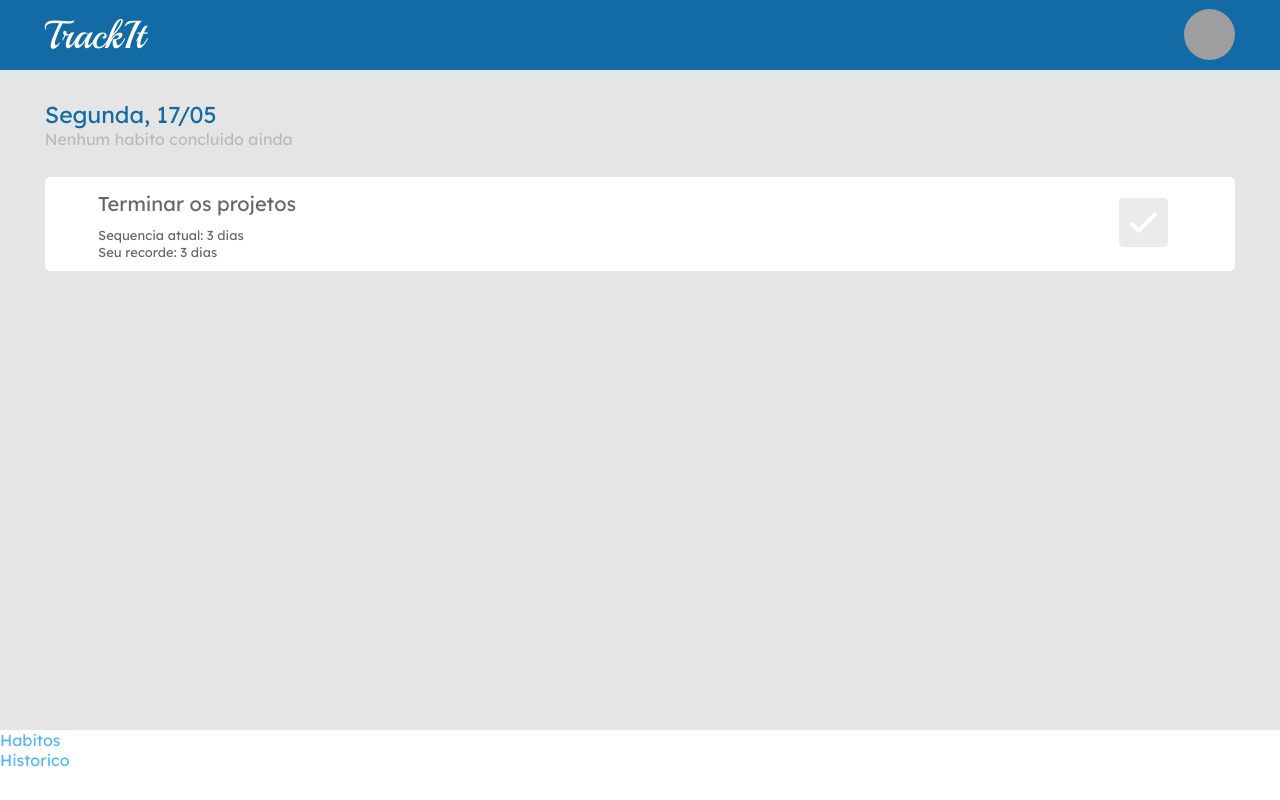
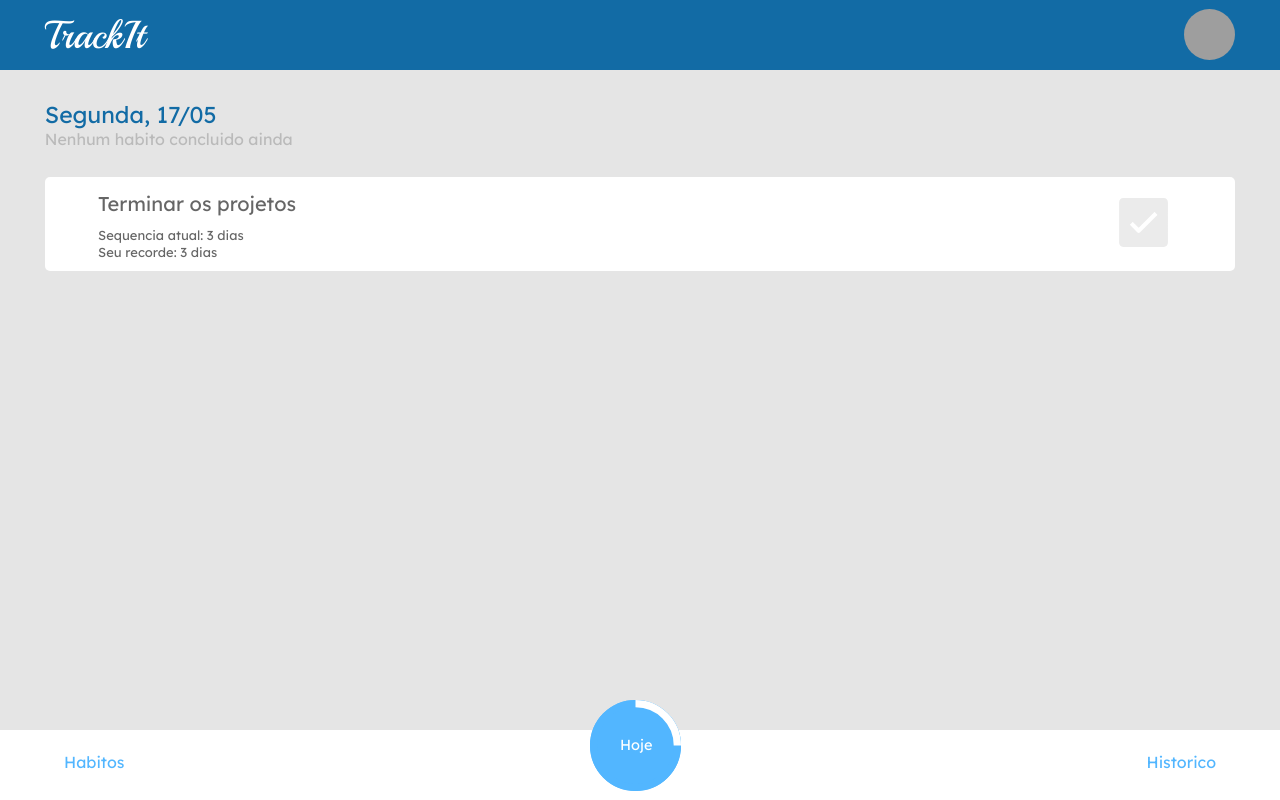
Before and after one commit to TeuPremium/TrackIt, a React (Create React App) app: page /hoje in a window 1280 px wide. Built offline with nearby package versions, Linux system fonts and the light colour scheme; grey boxes are pictures that could not be loaded.

Commit message:
Footer layout

```diff
--- a/package.json
+++ b/package.json
@@ -7,6 +7,7 @@
     "@testing-library/react": "^13.4.0",
     "@testing-library/user-event": "^13.5.0",
     "react": "^18.2.0",
+    "react-circular-progressbar": "^2.1.0",
     "react-dom": "^18.2.0",
     "react-global-style": "^0.2.1",
     "react-icons": "^4.7.1",
--- a/src/Components/CommonAssets/Footer.jsx
+++ b/src/Components/CommonAssets/Footer.jsx
@@ -1,11 +1,20 @@
 import styled from "styled-components"
+import { buildStyles, CircularProgressbar } from "react-circular-progressbar"
 
 export default function(prop){
+    let percentage = 25
     return(
         <Container>
-            <Habbits>
+            <Habits>
                 Habitos
-            </Habbits>
+            </Habits>
+
+            <CircularProgressbar
+            background={true}
+            value={percentage}
+            text={<tspan dy={4.5} dx={-17}>Hoje</tspan>}
+            />
+
             <History>
                 Historico
             </History>
@@ -22,12 +31,45 @@ const Container = styled.div`
     position: fixed;
     bottom: 0;
     color:#52b6ff;
+    display: flex;
+    justify-content: space-between;
+
+
+    .CircularProgressbar-trail{
+        stroke: #52b6ff;
+        width: 79px;
+        height: 79px;
+    }
+    .CircularProgressbar-path{
+        stroke: white;
+        width: 79px;
+    }
+    .CircularProgressbar{
+        width: 91px;
+        height: 91px;
+        position: relative;
+        bottom:30px;
+    }
+
+    .CircularProgressbar-text{
+        fill: #ffffff;
+
+    }
+    .CircularProgressbar-background{
+        fill: #52b6ff;
+
+    }
+
 `
 
 const History = styled.div`
-
+    position: relative;
+    right: 5%;
+    top:22px;
 `
 
-const Habbits = styled.div`
-
+const Habits = styled.div`
+   position: relative;
+    left: 5%;
+    top:22px;
 `
--- a/src/Components/Routes/Login.jsx
+++ b/src/Components/Routes/Login.jsx
@@ -35,19 +35,7 @@ margin-top: 70px;
 
 `
 
-const InputStyle = styled.div`
 
-    input{
-        width:303px ;
-        height: 45px;
-        border-color:#d4d4d4;
-        border-style: solid;
-        border-radius: 5px;
-        border-width: 1px;
-        margin-bottom: 5px;
-        box-sizing: border-box;
-    }
-`
 
 const SignupHook = styled.div`
     margin-top: 25px;
```
Also changed, not shown: 1 other file (tests, documents, lock files or other folders).
